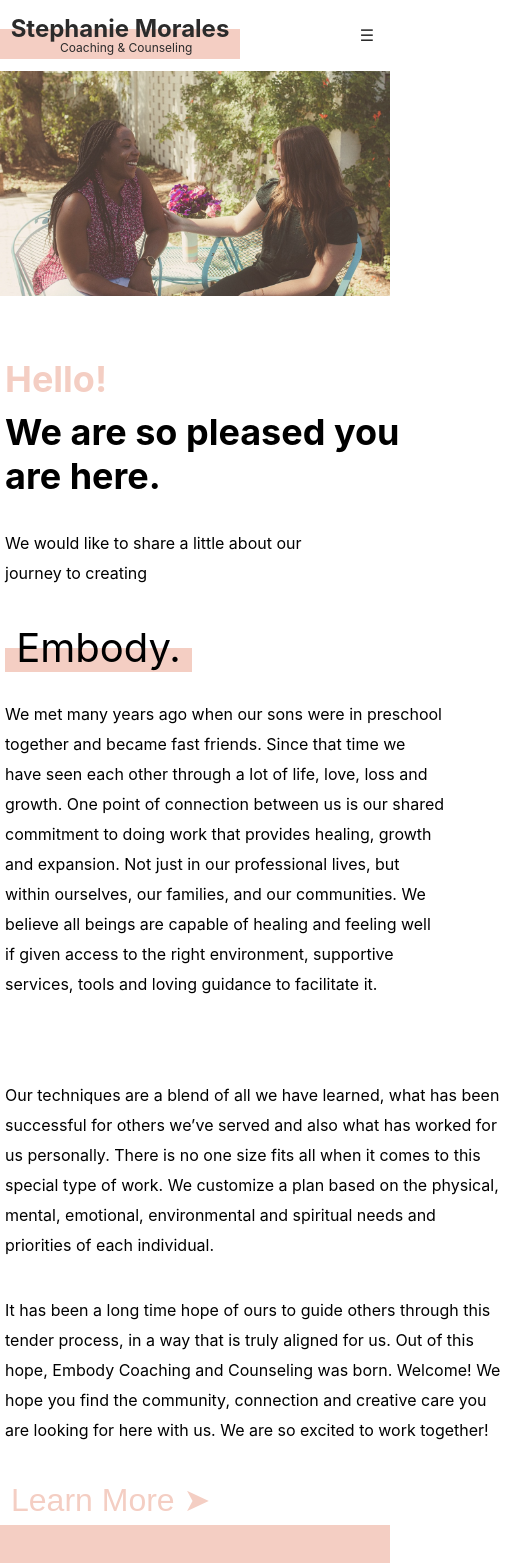
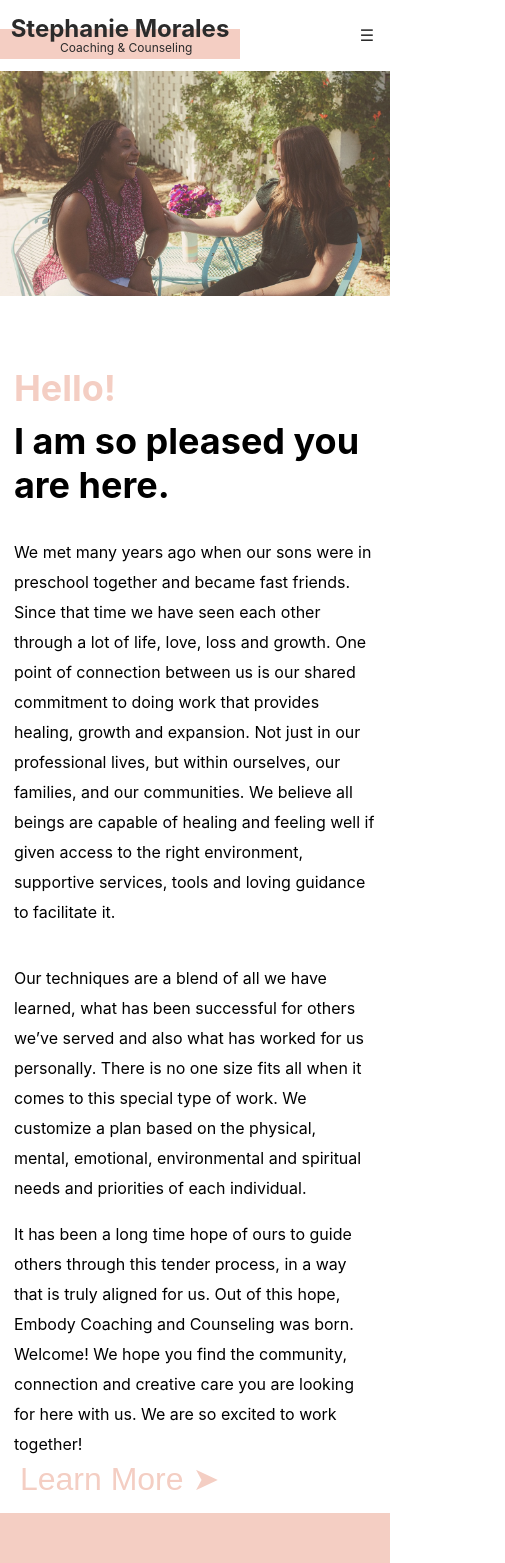
Before and after one commit to spiderthatcodes/embody, a React (Create React App) app in the folder client/: page / in a window 390 px wide. Shown: the top 1563 px of the page, 505 px wide, since content can reach past the window. Built offline with nearby package versions, Linux system fonts and the light colour scheme.

Commit message:
mobile design work

```diff
--- a/client/src/components/TICSection/TICSection.tsx
+++ b/client/src/components/TICSection/TICSection.tsx
@@ -8,14 +8,14 @@ import {
     SectionHeading,
     ButtonContainer,
     Container,
+    AlignmentLayer
 } from './style';
 
 const TICSection: FC = () => {
     return (
         <Container>
-            <SectionHeading>
-                Trauma Informed Coaching
-            </SectionHeading>
+            <AlignmentLayer>
+                <SectionHeading>Trauma Informed Coaching</SectionHeading>
                 <NumberedCardContainer>
                     {TIC.map((point: NumberedCardProps, index: number) => (
                         <NumberedCard
@@ -32,6 +32,7 @@ const TICSection: FC = () => {
                         route='/contact'
                     />
                 </ButtonContainer>
+            </AlignmentLayer>
         </Container>
     );
 };
--- a/client/src/components/TICSection/style.ts
+++ b/client/src/components/TICSection/style.ts
@@ -1,7 +1,7 @@
 import styled from 'styled-components';
 
 export const NumberedCardContainer = styled.div`
-    column-gap: 20px;
+    column-gap: 50px;
     display: grid;
     grid-template-columns: repeat(auto-fill, minmax(20%, 1fr));
 `;
@@ -11,7 +11,7 @@ export const ButtonContainer = styled.div`
     align-items: center;
     justify-content: center;
     padding: 24px 0;
-`
+`;
 
 export const SectionHeading = styled.h1`
     text-align: center;
@@ -20,5 +20,11 @@ export const SectionHeading = styled.h1`
 `;
 
 export const Container = styled.div`
-    padding: 80px;
+    display: flex;
+    padding: 80px 20px;
+    justify-content: center;
 `;
+
+export const AlignmentLayer = styled.div`
+    max-width: 1440px;
+`;
--- a/client/src/pages/Home/Home.tsx
+++ b/client/src/pages/Home/Home.tsx
@@ -3,7 +3,6 @@ import { useNavigate } from 'react-router-dom';
 import Layout from '../../components/Layout/Layout';
 import TICSection from '../../components/TICSection/TICSection';
 import chatting from '../../resources/chatting.png';
-
 import {
     Left,
     RosePanel,
@@ -38,12 +37,12 @@ const Home: FC = () => {
             <GreetingsPanel>
             <LeftColumn>
                 <Hello>Hello!</Hello>
-                <Script>We are so pleased you are here.</Script>
-                        <TopLine>
+                <Script>I am so pleased you are here.</Script>
+                        {/* <TopLine>
                             We would like to share a little about our journey to
                             creating
                         </TopLine>
-                        <Embody><span>&nbsp;Embody.&nbsp;</span></Embody>
+                        <Embody><span>&nbsp;Embody.&nbsp;</span></Embody> */}
                         <LeftParagraph>
                             We met many years ago when our sons were in
                             preschool together and became fast friends. Since
@@ -85,7 +84,7 @@ const Home: FC = () => {
             <PeachPanel>
                 <WhiteText>
                     Find the community, connection and creative care you are
-                    looking for here with us.
+                    looking for here with me.
                 </WhiteText>
             </PeachPanel>
             <Leaves />
--- a/client/src/pages/Home/style.ts
+++ b/client/src/pages/Home/style.ts
@@ -72,14 +72,16 @@ export const WhiteText = styled.p`
 
 export const GreetingsPanel = styled.div`
     height: 70vh;
-    padding: 0 15%;
+    padding: 0 20%;
     display: flex;
     align-items: center;
     justify-content: space-between;
     flex-wrap: wrap;
     @media (max-width: 900px) {
         height: auto;
-        padding: 5px;
+        padding: 1%;
+        display: flex;
+        flex-direction: column;
     }
 `;
 
@@ -122,11 +124,15 @@ export const LeftColumn = styled.div`
     position: relative;
     @media (max-width: 900px) {
         position: static;
+        padding: 10px;
     }
 `;
 
 export const RightColumn = styled.div`
     padding-top: 30px;
+    @media (max-width: 900px) {
+        padding: 10px;
+    }
 `;
 
 export const Paragraph = styled.p`
@@ -134,6 +140,10 @@ export const Paragraph = styled.p`
     line-height: 30px;
     font-size: 16px;
     margin-bottom: 35px;
+    @media (max-width: 900px) {
+        width: auto;
+        margin-bottom: 0;
+    }
 `;
 
 export const LeftParagraph = styled.div`
@@ -146,6 +156,8 @@ export const LeftParagraph = styled.div`
     top: -30px;
     @media (max-width: 900px) {
         position: static;
+        width: auto;
+        margin-bottom: 0;
     }
 `;
 
```
Also changed, not shown: client/src/components/Nav/Nav.tsx (+16 -6 lines). Lines whose indentation alone changed are shown as unchanged.
